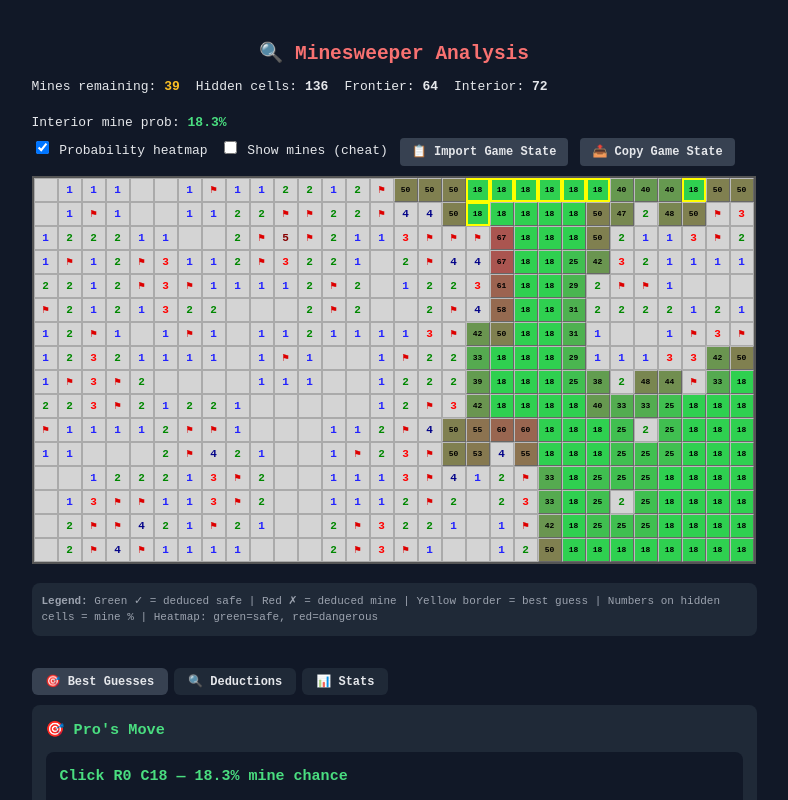
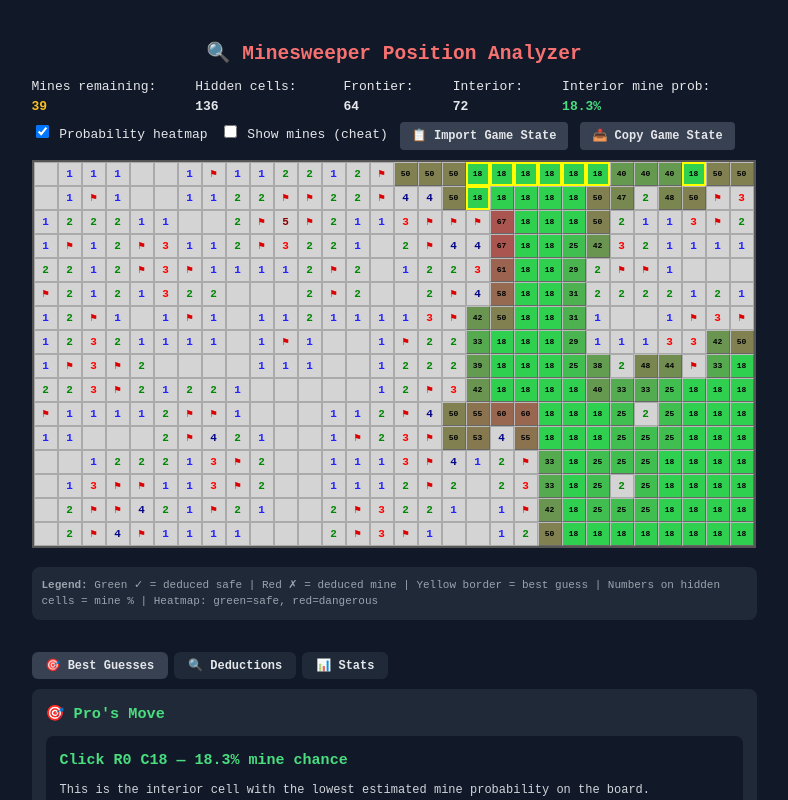
Before and after one commit to yaleyang5/minesweeper-analyzer, a React (Vite) app: page / in a window 1280 px wide. Shown: the top 800 px of the page, without its empty margins (246-1034 px from the left). Built offline with nearby package versions, Linux system fonts and the light colour scheme.

Commit message:
update title and flex-wrap

```diff
--- a/src/App.tsx
+++ b/src/App.tsx
@@ -433,7 +433,7 @@
           }}
         >
           <h2 style={{ color: "#f87171", margin: "0 0 8px" }}>
-            🔍 Minesweeper Analysis
+            🔍 Minesweeper Position Analyzer
           </h2>
 
           {/* Stats bar */}
@@ -445,7 +445,6 @@
               marginBottom: 6,
               display: "flex",
               gap: 16,
-              flexWrap: "wrap",
             }}
           >
             <span>
```
